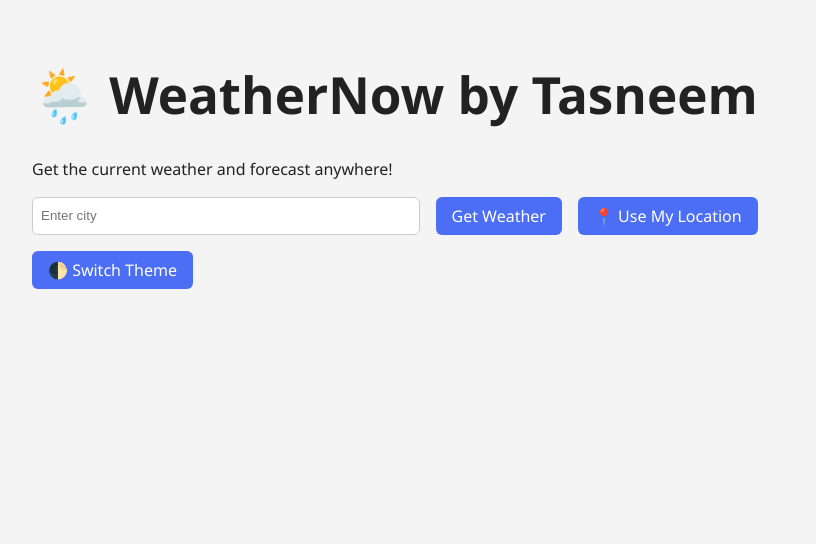
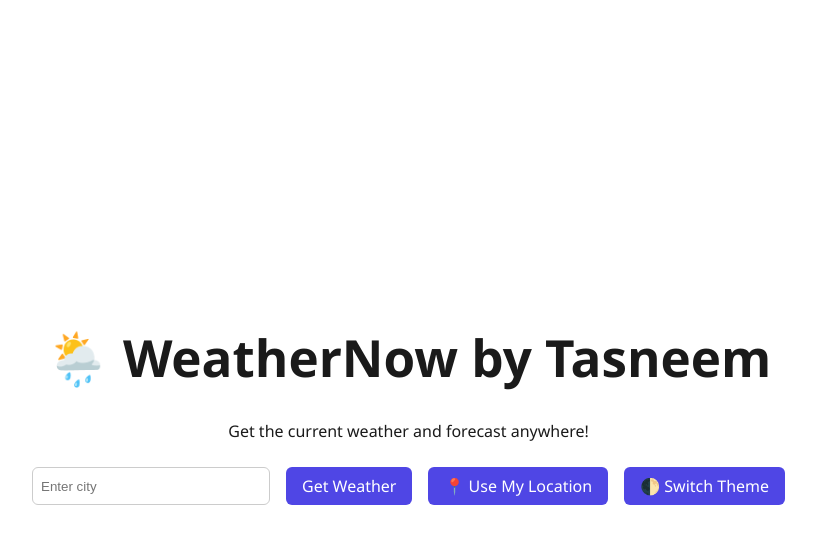
Before and after one commit to tasneemshaik-collab/weather-now, a React (Vite) app: page / in a window 1280 px wide. Shown: the top 544 px of the page, without its empty margins (0-816 px from the left). Built offline with nearby package versions, Linux system fonts and the light colour scheme.

Commit message:
Added geolocation & colorful styling

```diff
--- a/src/App.css
+++ b/src/App.css
@@ -1,78 +1,60 @@
+:root {
+  --bg-color: #ffffff;
+  --text-color: #1a1a1a;
+  --card-bg: #f2f2f2;
+  --button-bg: #4f46e5;
+  --button-color: white;
+  --button-hover: #4338ca;
+}
+
+body.dark {
+  --bg-color: #1a1a1a;
+  --text-color: #ffffff;
+  --card-bg: #2a2a2a;
+  --button-bg: #2563eb;
+  --button-color: white;
+  --button-hover: #1d4ed8;
+}
+
 body {
   margin: 0;
-  font-family: 'Segoe UI', sans-serif;
-  background-color: var(--bg);
-  color: var(--text);
-}
-
-:root {
-  --bg: #f4f4f4;
-  --text: #222;
-  --card: white;
-  --button-bg: #4c6ef5;
-  --button-text: white;
-}
-
-.dark {
-  --bg: #121212;
-  --text: #eee;
-  --card: #1e1e1e;
-  --button-bg: #3f3fff;
-  --button-text: #eee;
+  font-family: "Segoe UI", sans-serif;
+  background-color: var(--bg-color);
+  color: var(--text-color);
+  transition: background-color 0.3s ease, color 0.3s ease;
 }
 
 .app {
-  min-height: 100vh;
+  text-align: center;
   padding: 2rem;
-  max-width: 960px;
-  margin: 0 auto;
 }
 
 .controls {
+  margin-top: 1.5rem;
   display: flex;
   flex-wrap: wrap;
   gap: 1rem;
-  margin-top: 1rem;
+  justify-content: center;
 }
 
-.controls input {
+input[type="text"] {
   padding: 0.5rem;
+  border-radius: 6px;
   border: 1px solid #ccc;
-  border-radius: 6px;
-  flex: 1 1 200px;
+  width: 220px;
 }
 
-.controls button {
+button {
   padding: 0.5rem 1rem;
   background-color: var(--button-bg);
-  color: var(--button-text);
+  color: var(--button-color);
   border: none;
   border-radius: 6px;
   cursor: pointer;
+  transition: background-color 0.3s ease;
+  font-weight: 500;
 }
 
-.weather-box {
-  background-color: var(--card);
-  padding: 1rem;
-  border-radius: 12px;
-  box-shadow: 0 4px 10px rgba(0,0,0,0.1);
-  margin-top: 2rem;
-  text-align: center;
+button:hover {
+  background-color: var(--button-hover);
 }
-
-.forecast-container {
-  display: flex;
-  flex-wrap: wrap;
-  gap: 1rem;
-  margin-top: 2rem;
-  justify-content: center;
-}
-
-.forecast-card {
-  background-color: var(--card);
-  padding: 1rem;
-  border-radius: 12px;
-  width: 140px;
-  text-align: center;
-  box-shadow: 0 4px 10px rgba(0,0,0,0.1);
-}
--- a/src/App.jsx
+++ b/src/App.jsx
@@ -1,4 +1,5 @@
-import React, { useState } from "react";
+/* eslint-disable no-unused-vars */
+import React, { useState, useEffect } from "react";
 import "./App.css";
 import WeatherDisplay from "./WeatherDisplay";
 import ForecastDisplay from "./ForecastDisplay";
@@ -9,69 +10,90 @@ function App() {
   const [forecast, setForecast] = useState([]);
   const [theme, setTheme] = useState("light");
 
+  const apiKey = "d31120fef343431863eb0d63f927e140"; // <-- Replace with your OpenWeatherMap API key
+
+  useEffect(() => {
+    document.body.className = theme;
+  }, [theme]);
+
   const fetchWeather = async (cityName) => {
     try {
-      const apiKey = "d31120fef343431863eb0d63f927e140";
-      const weatherResponse = await fetch(
-        `https://api.openweathermap.org/data/2.5/weather?q=${cityName}&units=metric&appid=${apiKey}`
+      const weatherRes = await fetch(
+        `https://api.openweathermap.org/data/2.5/weather?q=${cityName}&appid=${apiKey}&units=metric`
       );
-      const weatherData = await weatherResponse.json();
+      const weatherData = await weatherRes.json();
+      if (weatherData.cod !== 200) {
+        alert("City not found");
+        return;
+      }
       setWeather(weatherData);
 
       const { coord } = weatherData;
-      const forecastResponse = await fetch(
-        `https://api.openweathermap.org/data/2.5/forecast?lat=${coord.lat}&lon=${coord.lon}&units=metric&appid=${apiKey}`
+      const forecastRes = await fetch(
+        `https://api.openweathermap.org/data/2.5/forecast?lat=${coord.lat}&lon=${coord.lon}&appid=${apiKey}&units=metric`
       );
-      const forecastData = await forecastResponse.json();
+      const forecastData = await forecastRes.json();
 
-      const daily = forecastData.list.filter((_, idx) => idx % 8 === 0);
-      setForecast(daily);
-    } catch (error) {
-      console.error("Error fetching data:", error);
+      // Reduce forecast data to 5 days (one per day at noon)
+      const daily = forecastData.list.filter((item) =>
+        item.dt_txt.includes("12:00:00")
+      );
+      setForecast(daily.slice(0, 5));
+    } catch (err) {
+      alert("Error fetching weather data.");
+      console.error(err);
     }
   };
 
-  const getLocationWeather = () => {
-    navigator.geolocation.getCurrentPosition((position) => {
-      const { latitude, longitude } = position.coords;
-      fetch(
-        `https://api.openweathermap.org/data/2.5/weather?lat=${latitude}&lon=${longitude}&units=metric&appid=YOUR_API_KEY`
-      )
-        .then((res) => res.json())
-        .then((data) => {
-          setWeather(data);
-          setCity(data.name);
-          return fetch(
-            `https://api.openweathermap.org/data/2.5/forecast?lat=${latitude}&lon=${longitude}&units=metric&appid=YOUR_API_KEY`
-          );
-        })
-        .then((res) => res.json())
-        .then((forecastData) => {
-          const daily = forecastData.list.filter((_, idx) => idx % 8 === 0);
-          setForecast(daily);
-        });
-    });
+  const handleCityChange = (e) => setCity(e.target.value);
+
+  const handleGetWeather = () => {
+    if (city.trim()) fetchWeather(city);
+  };
+
+  const handleUseMyLocation = () => {
+    navigator.geolocation.getCurrentPosition(
+      (position) => {
+        const { latitude, longitude } = position.coords;
+        fetchWeatherByCoords(latitude, longitude);
+      },
+      () => alert("Location access denied.")
+    );
+  };
+
+  const fetchWeatherByCoords = async (lat, lon) => {
+    try {
+      const res = await fetch(
+        `https://api.openweathermap.org/data/2.5/weather?lat=${lat}&lon=${lon}&appid=${apiKey}&units=metric`
+      );
+      const data = await res.json();
+      if (data.name) fetchWeather(data.name);
+    } catch (err) {
+      alert("Unable to get weather for your location.");
+    }
   };
 
   const toggleTheme = () => {
-    setTheme(theme === "light" ? "dark" : "light");
+    setTheme((prev) => (prev === "light" ? "dark" : "light"));
   };
 
   return (
-    <div className={`app ${theme}`}>
+    <div className="app">
       <h1>🌦️ WeatherNow by Tasneem</h1>
       <p>Get the current weather and forecast anywhere!</p>
+
       <div className="controls">
         <input
           type="text"
           placeholder="Enter city"
           value={city}
-          onChange={(e) => setCity(e.target.value)}
+          onChange={handleCityChange}
         />
-        <button onClick={() => fetchWeather(city)}>Get Weather</button>
-        <button onClick={getLocationWeather}>📍 Use My Location</button>
+        <button onClick={handleGetWeather}>Get Weather</button>
+        <button onClick={handleUseMyLocation}>📍 Use My Location</button>
         <button onClick={toggleTheme}>🌓 Switch Theme</button>
       </div>
+
       {weather && <WeatherDisplay weather={weather} />}
       {forecast.length > 0 && <ForecastDisplay forecast={forecast} />}
     </div>
--- a/src/ForecastDisplay.css
+++ b/src/ForecastDisplay.css
@@ -14,7 +14,7 @@
     width: 140px;
     text-align: center;
     box-shadow: 0 2px 6px rgba(0, 0, 0, 0.1);
-    transition: background-color 0.3s ease, color 0.3s ease;
+    transition: background-color 0.3s ease;
   }
 
   .forecast-card p {
--- a/src/ForecastDisplay.jsx
+++ b/src/ForecastDisplay.jsx
@@ -6,9 +6,10 @@ function ForecastDisplay({ forecast }) {
     <div className="forecast-container">
       {forecast.map((item, index) => (
         <div key={index} className="forecast-card">
-          <p>{new Date(item.dt_txt).toLocaleDateString()}</p>
-          <p>🌡️ {item.main.temp}°C</p>
-          <p>{item.weather[0].description}</p>
+          <h4>{new Date(item.dt_txt).toLocaleDateString(undefined, { weekday: "short" })}</h4>
+          <p>{item.weather[0].main}</p>
+          <p>🌡 {item.main.temp}°C</p>
+          <p>💧 {item.main.humidity}%</p>
         </div>
       ))}
     </div>
--- a/src/WeatherDisplay.css
+++ b/src/WeatherDisplay.css
@@ -1,20 +1,11 @@
-.weather-display {
+.weather-card {
     background-color: var(--card-bg);
-    color: var(--text-color);
-    border-radius: 12px;
     padding: 1.5rem;
-    margin-top: 1rem;
-    box-shadow: 0 4px 12px rgba(0, 0, 0, 0.1);
-    text-align: center;
-    transition: background-color 0.3s ease, color 0.3s ease;
+    margin-top: 2rem;
+    border-radius: 10px;
+    box-shadow: 0 4px 10px rgba(0, 0, 0, 0.1);
+    max-width: 300px;
+    margin-left: auto;
+    margin-right: auto;
+    transition: background-color 0.3s ease;
   }
-
-  .weather-display h2 {
-    font-size: 1.75rem;
-    margin-bottom: 0.5rem;
-  }
-
-  .weather-display p {
-    margin: 0.25rem 0;
-    font-size: 1.2rem;
-  }
--- a/src/WeatherDisplay.jsx
+++ b/src/WeatherDisplay.jsx
@@ -1,24 +1,18 @@
-import React from 'react';
-import './WeatherDisplay.css';
+import React from "react";
+import "./WeatherDisplay.css";
 
-const WeatherDisplay = ({ weatherData }) => {
-  if (!weatherData) return null;
-
-  const { name, main, weather } = weatherData;
-  const temperature = main.temp;
-  const condition = weather[0].description;
+function WeatherDisplay({ weather }) {
+  const { name, main, weather: info, wind } = weather;
 
   return (
-    <div className="weather-display">
+    <div className="weather-card">
       <h2>{name}</h2>
-      <p>
-        <span role="img" aria-label="thermometer">🌡️</span> {temperature.toFixed(1)}°C
-      </p>
-      <p>
-        <span role="img" aria-label="weather-icon">🌥️</span> {condition}
-      </p>
+      <p>{info[0].description}</p>
+      <p>🌡 Temp: {main.temp}°C</p>
+      <p>💨 Wind: {wind.speed} m/s</p>
+      <p>💧 Humidity: {main.humidity}%</p>
     </div>
   );
-};
+}
 
 export default WeatherDisplay;
```
